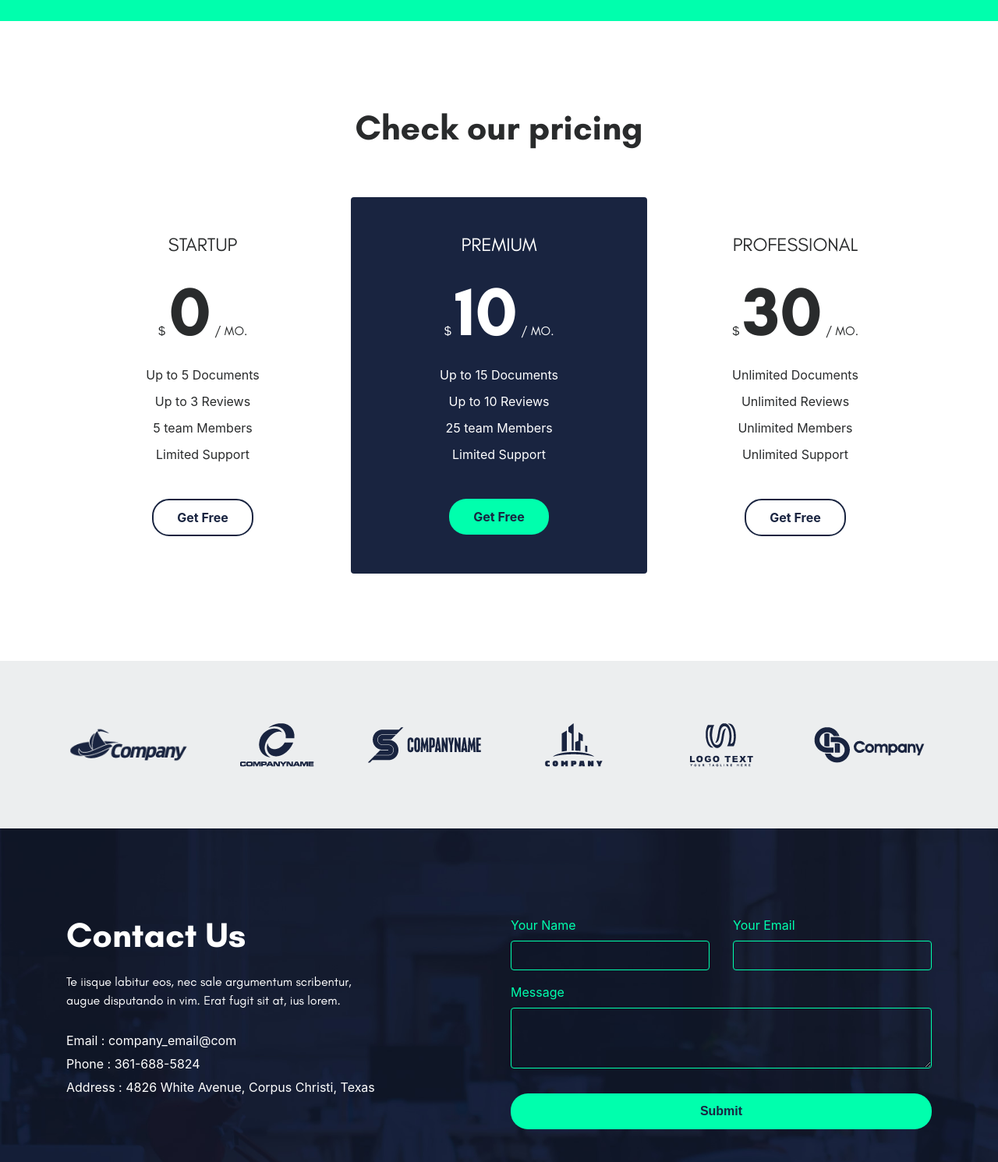
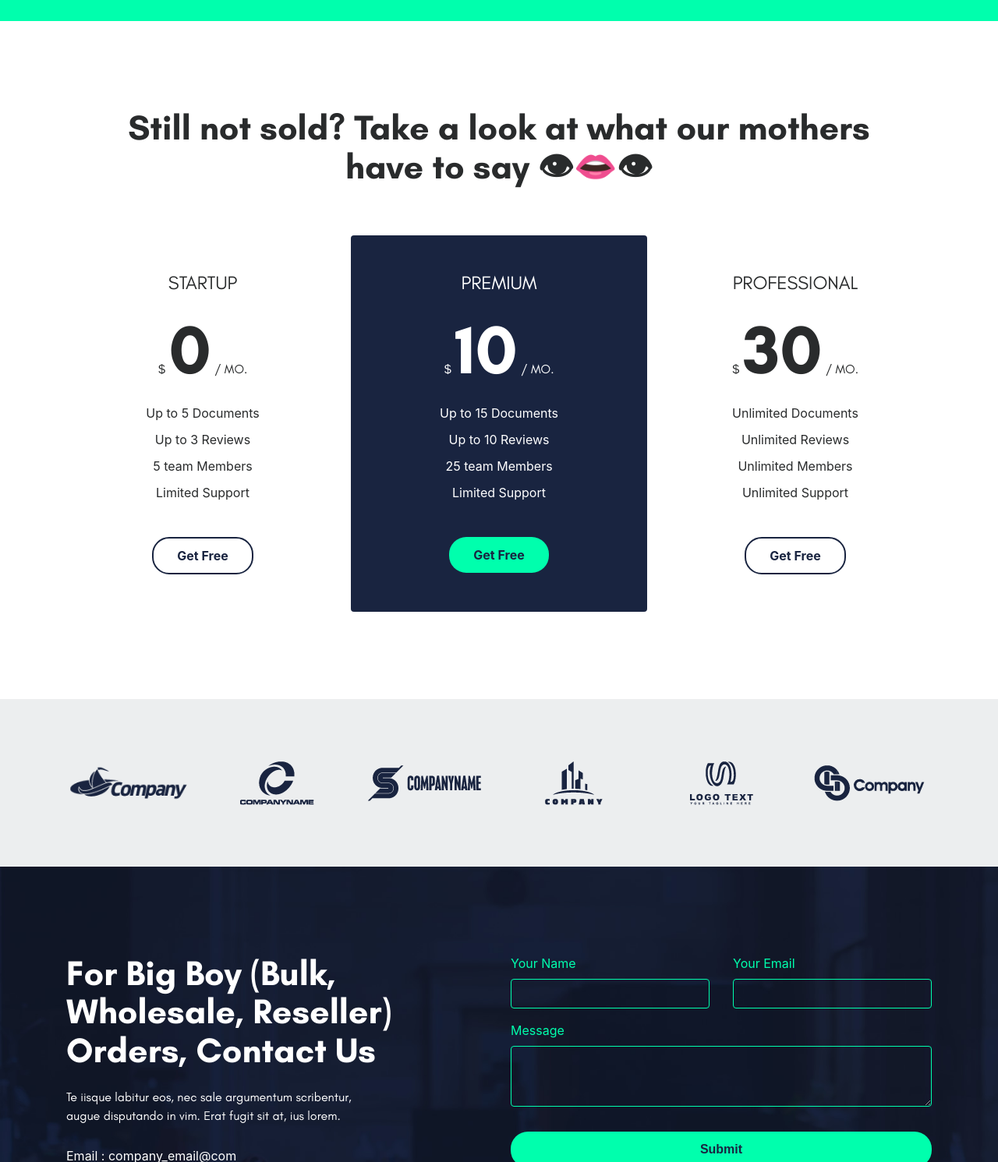
Before and after one commit to MisterMunchkin/Quantum-7-Landing-Page, a plain HTML site: page index.html in a window 1280 px wide. Shown: the part 2240-3731 px from the top of the page at 78% size. Drawn offline with Linux system fonts and the light colour scheme.

Commit message:
Added new details, <br>, mother section, and changes to contact us

```diff
--- a/index.html
+++ b/index.html
@@ -68,7 +68,7 @@
                     <img src="quantum-cleaning-assets/img/multicolumn-icons/earth-black.svg" alt="Eco Friendly" class="mx-auto multicolumn-icon">
                 </picture>
                 <h4>Eco-Friendly 🌱</h4>
-                <p>Destroys grime, not the ocean, when it goes down the drain.</p>
+                <p>Doesn't hurt the ocean<br> when it goes down the drain</p>
             </div>
             <div data-aos="fade-up" data-aos-delay="200" data-aos-duration="1000" data-aos-once="true" class="col-md-4 text-center">
                 <picture>
@@ -77,7 +77,7 @@
                     <img src="quantum-cleaning-assets/img/multicolumn-icons/leaves-black.svg" alt="Gentl On The Skin" class="mx-auto multicolumn-icon">
                 </picture>
                 <h4>Gentle On The Skin 🙌🏽</h4>
-                <p>Keeps your hands feelin' moisturized and smooth like a baby</p>
+                <p>Keeps your hands feelin' moisturized<br>  and smooth like a baby</p>
             </div>
             <div data-aos="fade-up" data-aos-delay="400" data-aos-duration="1000" data-aos-once="true" class="col-md-4 text-center">
                 <picture>
@@ -127,7 +127,7 @@
 
     <!-- price table -->
     <div class="container my-5 py-2" id="price-table">
-        <h2 class="text-center font-weight-bold d-block mb-3">Check our pricing</h2>
+        <h2 class="text-center font-weight-bold d-block mb-3">Still not sold? Take a look at what our mothers<br> have to say 👁👄👁</h2>
         <div class="row">
             <div data-aos="fade-right" data-aos-delay="200" data-aos-duration="1000" data-aos-once="true" class="col-md-4 text-center py-4 mt-5">
                 <h4 class="my-4">STARTUP</h4>
@@ -194,7 +194,7 @@
         <div class="container my-5">
             <div class="row justify-content-between">
                 <div class="col-md-6 text-white">
-                    <h2 class="font-weight-bold">Contact Us</h2>
+                    <h2 class="font-weight-bold">For Big Boy (Bulk, Wholesale, Reseller) Orders, Contact Us</h2>
                     <p class="my-4">
                         Te iisque labitur eos, nec sale argumentum scribentur,
                         <br> augue disputando in vim. Erat fugit sit at, ius lorem.
```
